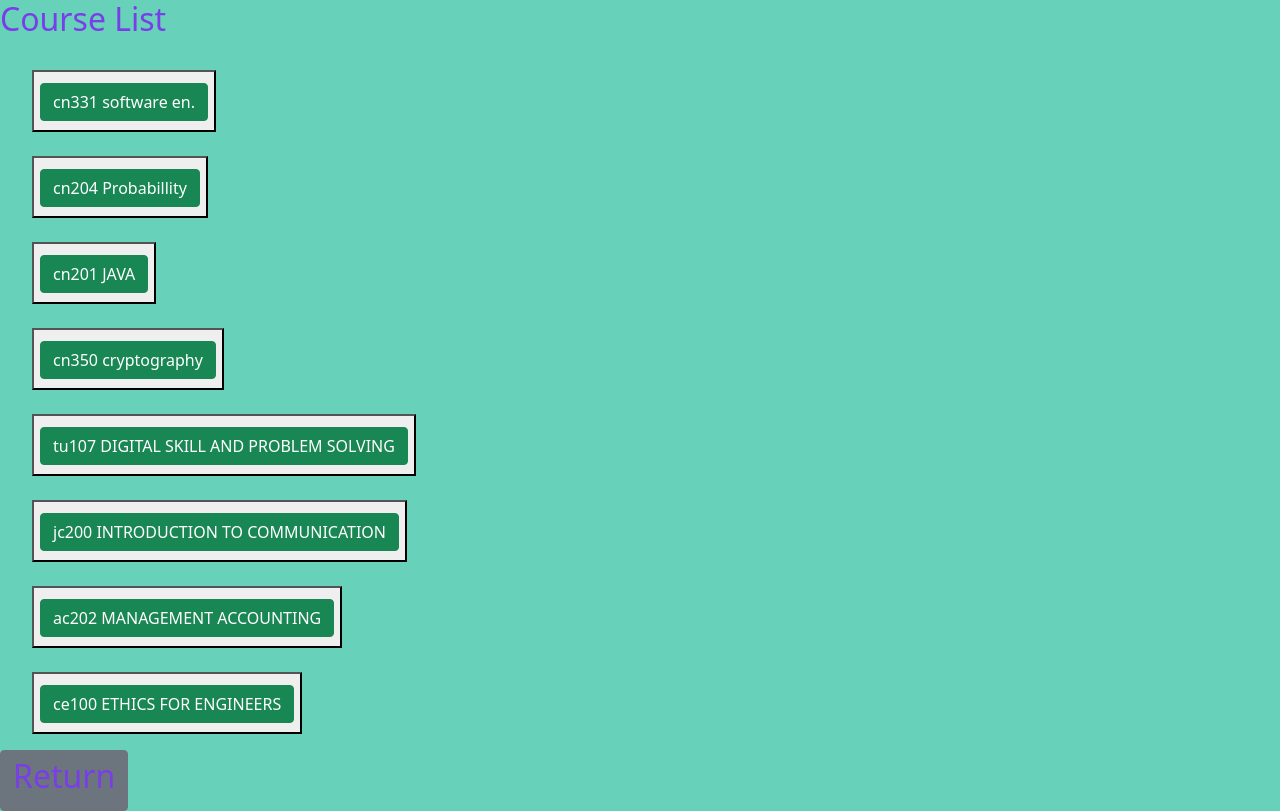
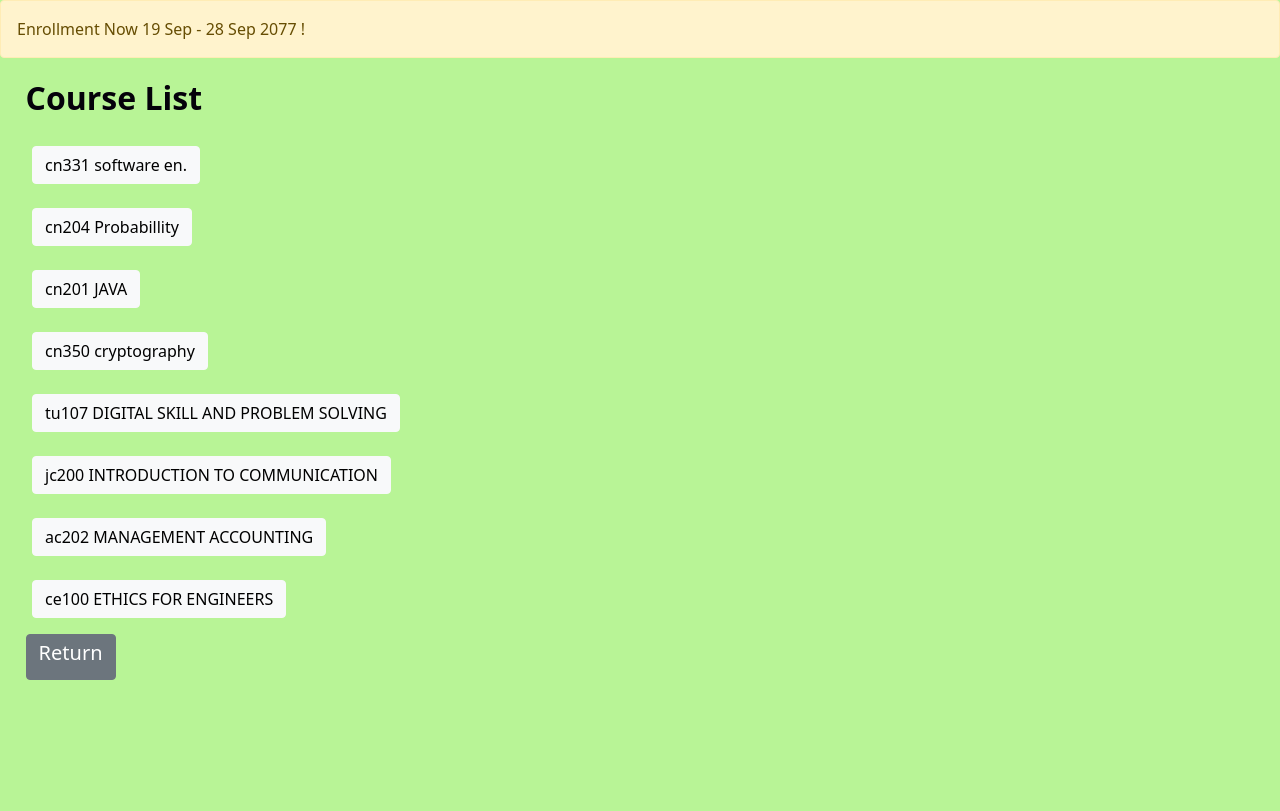
Before and after one commit to JIRATxJIRAPAT/JIRATx-JIRAPATV2.github.io, a Django app: page /Course/ in a window 1280 px wide. After the commit the page ends 680 px from the top, so only its background shows below. Run offline with Django 3.2, Linux system fonts and the light colour scheme; data comes from the database, SQL or seed files in the repository; both versions use the stored data as it was after the commit.

Commit message:
user interface undone

```diff
--- a/REG/Register/templates/registers/course_info.html
+++ b/REG/Register/templates/registers/course_info.html
@@ -49,7 +49,7 @@
             {% for y in student %}
             <li>{{ y.username }}</li>
             {% empty %}
-            <li>No passengers</li>
+            <li>No Student</li>
             {% endfor %}
         </ul>
 
--- a/REG/Register/templates/registers/index.html
+++ b/REG/Register/templates/registers/index.html
@@ -9,14 +9,17 @@
     <style>
         h1{
             color: rgb(218, 40, 218);
-            padding: 10px,10px,10px;
+
         }
         p{
             color: rgb(179, 65, 214);
         }
-        h2{
-            color: rgb(121, 62, 231);
-            padding: 10px,10px,10px;
+        b{
+            color: rgb(4, 1, 10);
+            margin-top: 1%;
+            margin-left: 2%;
+            font-size: 200%;
+
         }
         body {
             background-color: #DBF9FC;
@@ -32,21 +35,23 @@
 
 
 
-<body style="background-color: rgb(103, 209, 186);">
+<body style="background-color: rgba(175, 243, 136, 0.877);">
+    <div class="alert alert-warning" role="alert">
+        Enrollment Now 19 Sep - 28 Sep 2077 !
+    </div>
 
-
-    <a><h2> Course List </h2></a>
+    <a><b> Course List </b></a>
     <ul>
     {% for x in Course  %}
-        <br><button><h1><a href="{% url 'Register:ShowCourse' x.course_code %}" class="btn btn-success">{{ x }} </a></h1></button><br>
+        <br><a href="{% url 'Register:ShowCourse' x.course_code %}" class="btn btn-light">{{ x }} </a><br>
     {% endfor %}
     </ul>
 
     <p>{{Course.siting}}</p>
 
 </body>
-    <div class = "btn-group-vertical">
-    <a href="{% url 'Users:studentinfo' %}" class="btn btn-secondary" ><h2>Return</h2></a>
+
+    <a href="{% url 'Users:studentinfo' %}" class="btn btn-secondary" style="margin-left: 2%;" ><h5>Return</h5></a>
 
 
 </html>
```
Also changed, not shown: REG/home/templates/home/index.html (+13 -1 lines), REG/db.sqlite3, REG/home/static/images/tulong.png (added).
